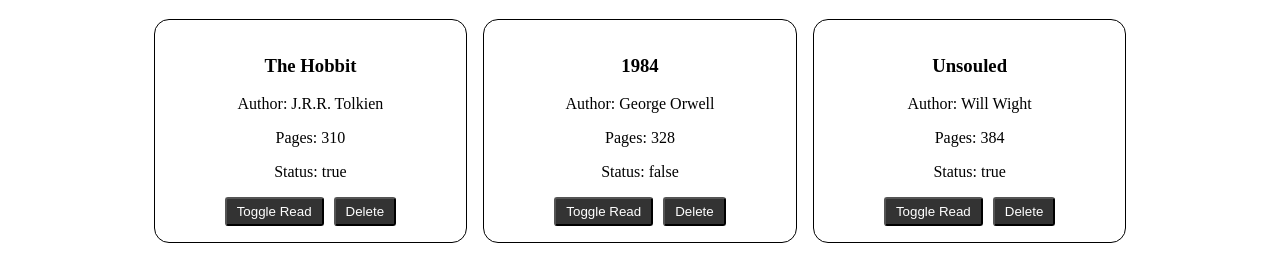
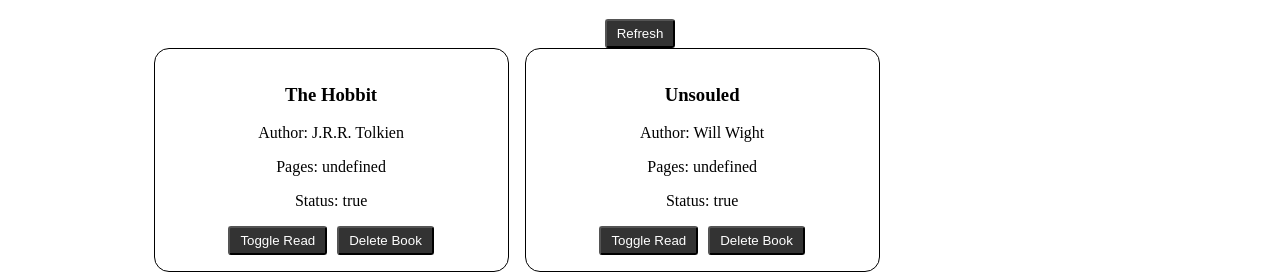
Before and after one commit to wolfSkullCave/odin-library, a plain HTML site: page index.html in a window 1280 px wide. Shown: the part 683-957 px from the top of the page. Drawn offline with nearby package versions, Linux system fonts and the light colour scheme; a web font is replaced by a local one.

Commit message:
Refactored book cards code

```diff
--- a/index.html
+++ b/index.html
@@ -46,13 +46,14 @@
       </div>
       <div class="main div-content">
         <h1>My Reading List</h1>
-        <div class="book-list"></div>
-        <div class="readingList"></div>
+        <button>Refresh</button>
+        <div class="div-readingList"></div>
       </div>
 
       <div class="main2 div-content">
         <h1>My Book Collection</h1>
-        <div class="bookCollection"></div>
+        <button>Refresh</button>
+        <div class="div-bookCollection"></div>
       </div>
 
       <div class="footer div-content">footer</div>
--- a/scripts/book.js
+++ b/scripts/book.js
@@ -36,6 +36,72 @@
 addBookToLibrary("1984", "George Orwell", 328, false);
 addBookToLibrary("Unsouled", "Will Wight", 384, true);
 
+// experimental book render
+
+function BookList(book, list) {
+  this.book = book;
+  this.list = list;
+}
+
+BookList.prototype.renderCard = function () {
+  this.bookCard = document.createElement("div");
+  this.cardTitle = document.createElement("h3");
+  this.cardAuthor = document.createElement("p");
+  this.cardPages = document.createElement("p");
+  this.cardStatus = document.createElement("p");
+  this.cardBtnRead = document.createElement("button");
+  this.cardBtnDel = document.createElement("button");
+
+  this.list.appendChild(this.bookCard);
+  this.bookCard.appendChild(this.cardTitle);
+  this.bookCard.appendChild(this.cardAuthor);
+  this.bookCard.appendChild(this.cardPages);
+  this.bookCard.appendChild(this.cardStatus);
+  this.bookCard.appendChild(this.cardBtnRead);
+  this.bookCard.appendChild(this.cardBtnDel);
+};
+
+BookList.prototype.renderBook = function () {
+  this.cardTitle.textContent = this.book.title;
+  this.cardAuthor.textContent = "Author: " + this.book.author;
+  this.cardPages.textContent = "Pages: " + this.book.pages;
+  this.cardStatus.textContent = "Status: " + this.book.hasRead;
+  this.cardBtnRead.textContent = "Toggle Read";
+  this.cardBtnDel.textContent = "Delete Book";
+
+  // Adding classes to elements
+  this.bookCard.classList.add("book-card");
+  this.cardStatus.classList.add("status");
+  this.cardBtnRead.classList.add("btn-togRead");
+  this.cardBtnDel.classList.add("btn-delBook");
+
+  // Adding types to button elements
+  this.cardBtnRead.type = "button";
+  this.cardBtnDel.type = "button";
+
+  // Adding an Identifier to each book in the DOM
+  this.bookCard.id = this.book.id;
+  this.cardBtnRead.dataset.id = this.book.id;
+  this.cardBtnDel.dataset.id = this.book.id;
+};
+
+
+
+const myReadingList = document.querySelector(".div-readingList");
+const myBookCollection = document.querySelector(".div-bookCollection");
+
+myLibrary.forEach((book) => {
+  if (book.hasRead === true) {
+    const readingList = new BookList(book, myReadingList);
+    readingList.renderCard();
+    readingList.renderBook();
+  } else {
+    const bookCollection = new BookList(book, myBookCollection);
+    bookCollection.renderCard();
+    bookCollection.renderBook();
+  }
+});
+
 // Render books to web page
 
 function toggleReadStatus(id) {
@@ -45,12 +111,12 @@
   book.toggleRead();
 }
 
-function renderLibraryCards(book) {
+function renderLibraryCards(book, list) {
   // This function Creates a layout card for a book item from
   // the myLibrary array
 
   // Getting references for elements
-  const bookList = document.querySelector(".book-list");
+  const bookList = list;
   const bookCard = document.createElement("div");
   const title = document.createElement("h3");
   const author = document.createElement("p");
@@ -116,8 +182,16 @@
   });
 }
 
+// Render books to a list
+const readingList = document.querySelector(".book-list");
+const collectionList = document.querySelector(".div-bookCollection");
+
 myLibrary.forEach((book) => {
-  renderLibraryCards(book);
+  if (book.hasRead === true) {
+    // renderLibraryCards(book, readingList);
+  } else {
+    // renderLibraryCards(book, collectionList);
+  }
 });
 
 // Adding new books to the array
--- a/stylesheets/style.css
+++ b/stylesheets/style.css
@@ -9,7 +9,8 @@
 
 /* book cards */
 
-.book-list {
+.div-readingList,
+.div-bookCollection {
     display: flex;
     flex-wrap: wrap;
     gap: 1rem;
```
Also changed, not shown: scripts/displayBooks.js (+91 -0 lines).
